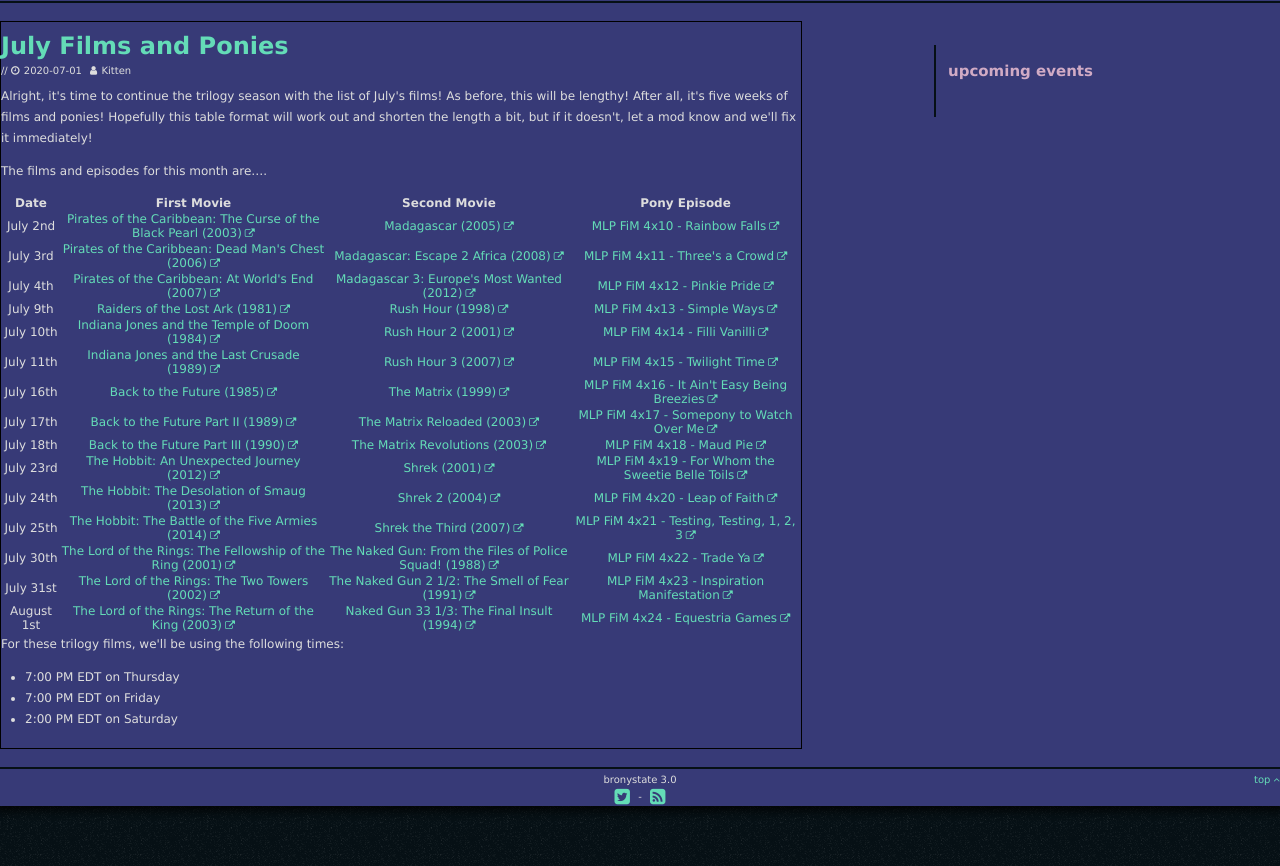
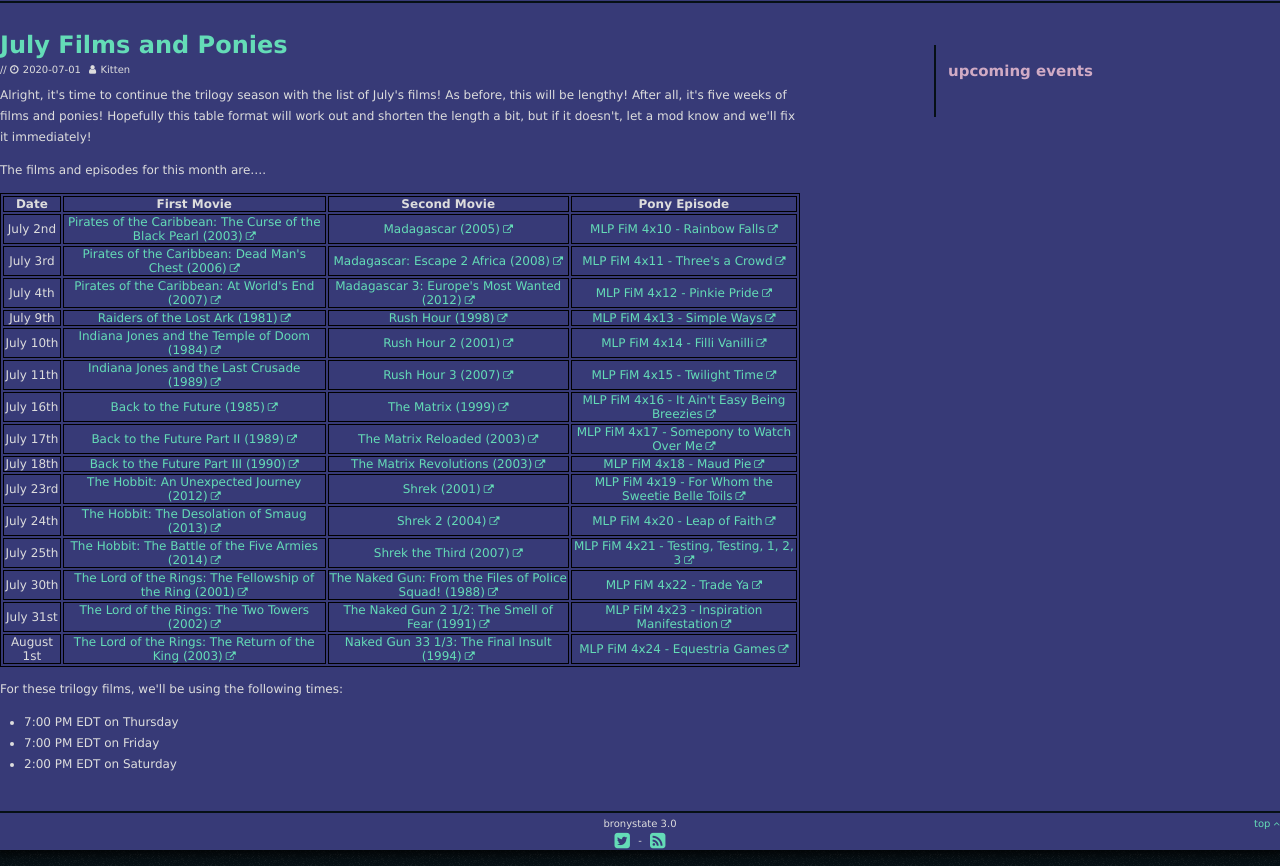
Before and after one commit to Bronystate/brstv3, a Jekyll site: the page built from index.md, in a window 1280 px wide. Shown: the part 714-1580 px from the top of the page. Built offline with Jekyll 4.4.1, drawn with Linux system fonts in a browser that asks for light colours; nearby versions of some CDN libraries.

Commit message:
Update _zone_news.scss

```diff
--- a/_sass/_zone_news.scss
+++ b/_sass/_zone_news.scss
@@ -11,9 +11,8 @@
   float: left;
   width: 800px;
   margin-bottom: 1.5em;
-  border: 1px solid black;
 
-  .content {
+  article {
     table {
       margin-bottom: 1.0em;
       border: 1px solid black;
```
